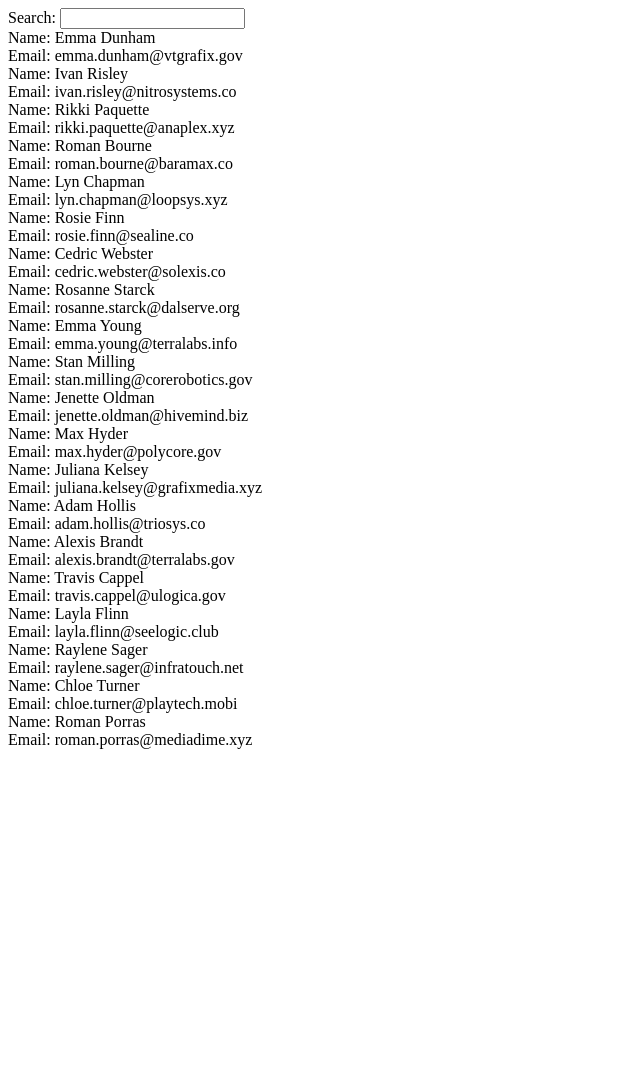
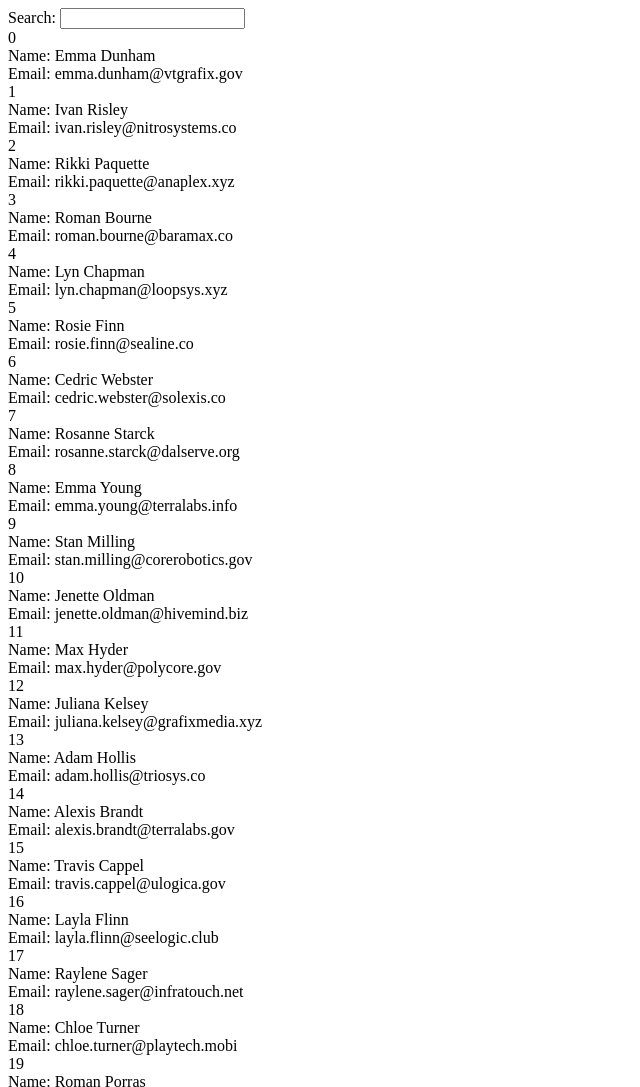
Before and after one commit to jacquesuys/beautyfix, a website: page public/index.html in a window 1280 px wide. Shown: the top 1087 px of the page, without its empty margins (0-640 px from the left). Before the commit the page ends 800 px from the top, so only its background shows below. Drawn offline with nearby package versions, Linux system fonts and the light colour scheme.

Commit message:
mvp logger of the index

```diff
--- a/public/index.html
+++ b/public/index.html
@@ -8,7 +8,8 @@
 <body>
 	<div ng-controller="allUsersCtrl">
 		<label>Search: <input ng-model="searchText"></label>
-		<div ng-repeat="user in users | filter:searchText">
+		<div ng-repeat="user in users | filter:searchText track by $index">
+			<div ng-click=viewUser($index)>{{$index}}</div>
       <div>Name: {{ user.first_name }} {{ user.last_name }}</div>
       <div>Email: {{ user.email_address }}</div>
     </div>
--- a/public/scripts/app.js
+++ b/public/scripts/app.js
@@ -11,4 +11,9 @@ angular.module('DOS', [])
   .catch(function (error) {
     console.error(error);
   });
+
+  $scope.viewUser = function(index) {
+  	event.preventDefault();
+  	console.log(index);
+  };
 });
```
